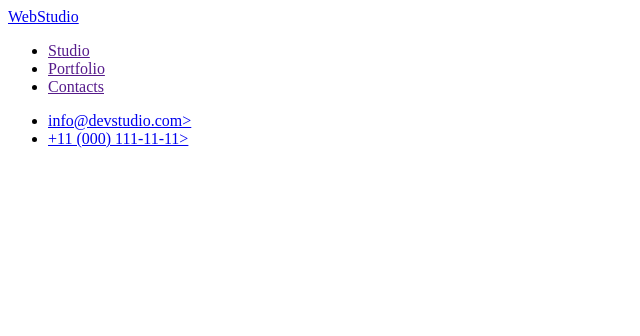
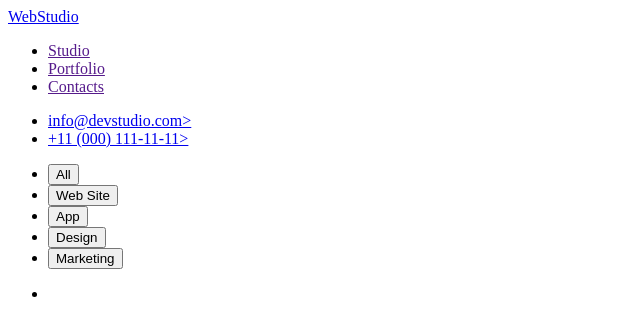
Before and after one commit to phinik10/goit-markup-hw-02, a plain HTML site: page portfolio.html in a window 1280 px wide. Shown: the whole page, without its empty margins (0-640 px from the left). Drawn offline with Linux system fonts and the light colour scheme.

Commit message:
Update portfolio.html

```diff
--- a/portfolio.html
+++ b/portfolio.html
@@ -25,7 +25,22 @@
         </header>
         <main>
             <section>
-                <h1 hidden></h1>
+                <h1 hidden>Making the Web Beautiful!</h1>
+                <ul>
+                    <li><button type="button">All</button></li>
+                    <li><button type="button">Web Site</button></li>
+                    <li><button type="button">App</button></li>
+                    <li><button type="button">Design</button></li>
+                    <li><button type="button">Marketing</button></li>
+                </ul>
+            </section>
+
+            <section>
+                <ul>
+                    <li>
+
+                    </li>
+                </ul>
             </section>
         </main>
     </body>
```
